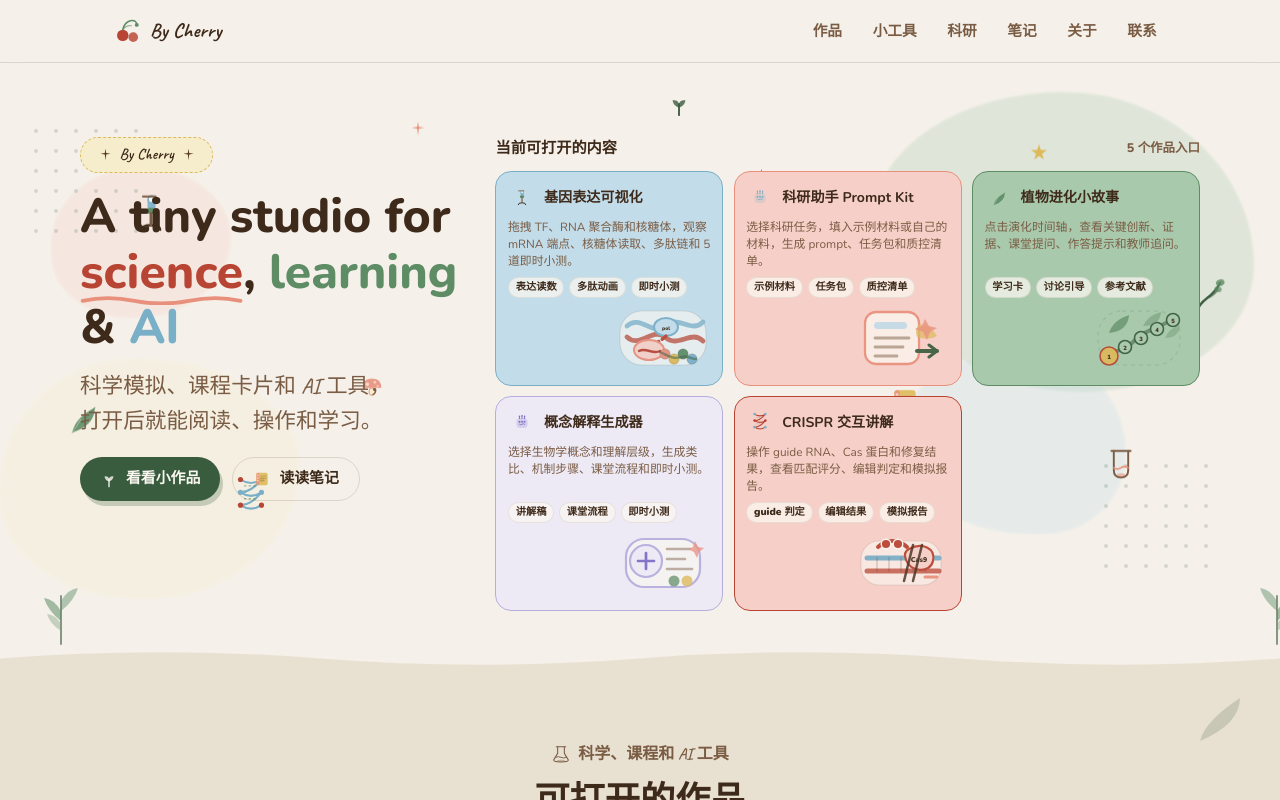
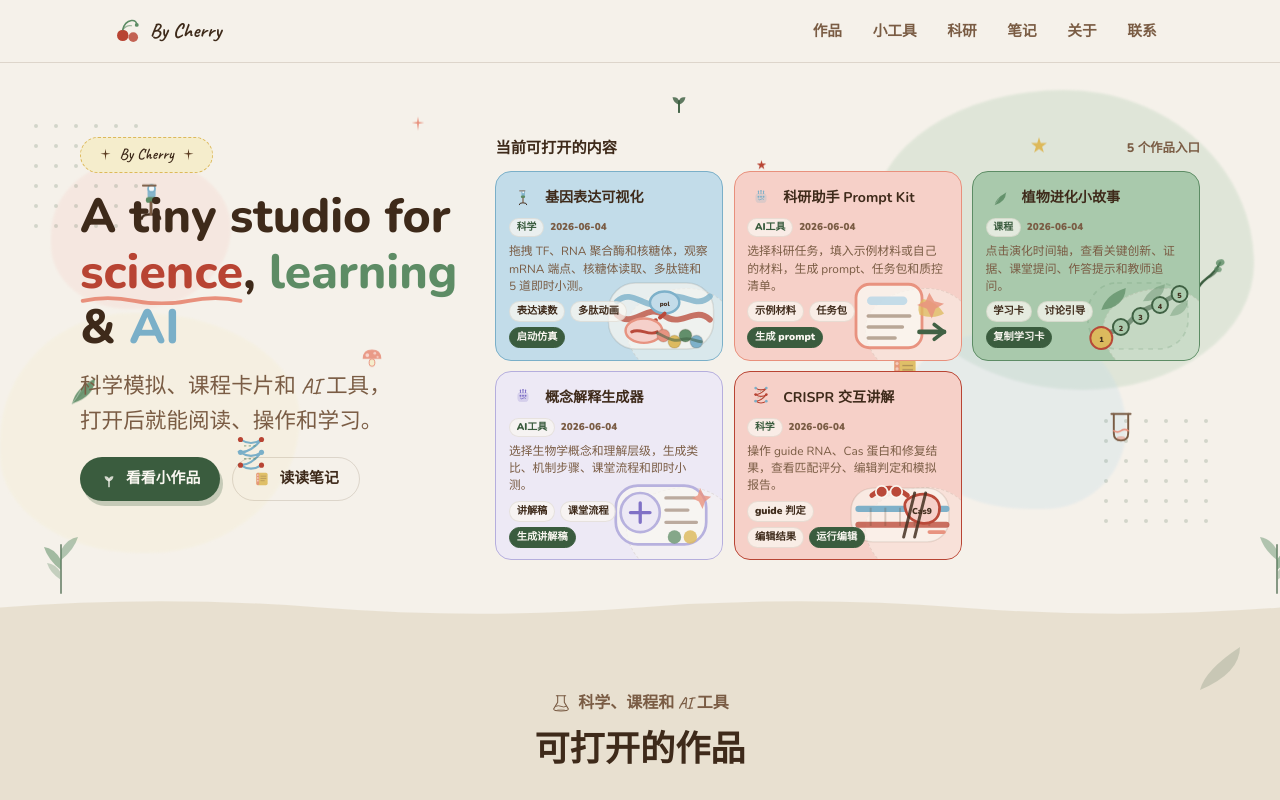
Before and after one commit to liruirui321/Bycherry, a React (Vite) app: page / in a window 1280 px wide. Built offline with nearby package versions, Linux system fonts and the light colour scheme.

Commit message:
Enhance hero work cards

```diff
--- a/src/app/components/Hero.tsx
+++ b/src/app/components/Hero.tsx
@@ -252,34 +252,46 @@ export function Hero() {
                   background: work.color,
                   border: `1.5px solid ${work.border}`,
                   borderRadius: 16,
-                  padding: "0.72rem 0.72rem 0.66rem",
+                  padding: "0.72rem 0.78rem 0.7rem",
                   color: "var(--cherry-warm-brown)",
                   textDecoration: "none",
                   textAlign: "left",
-                  minHeight: 138,
+                  minHeight: 150,
                   display: "grid",
-                  gridTemplateRows: "auto 1fr auto auto",
-                  gap: "0.42rem",
+                  gridTemplateRows: "auto auto 1fr auto",
+                  gap: "0.38rem",
                   position: "relative",
                   overflow: "hidden",
                   minWidth: 0,
                   maxWidth: "100%",
                 }}
               >
-                <div style={{ display: "flex", alignItems: "center", gap: 8, minWidth: 0 }}>
+                <div aria-hidden="true" style={{ position: "absolute", right: -18, bottom: -20, width: 114, height: 92, borderRadius: "54% 46% 48% 52% / 44% 55% 45% 56%", background: "rgba(250,247,241,0.42)", border: "1.5px dashed rgba(94,68,42,0.12)" }} />
+                <div style={{ display: "flex", alignItems: "center", gap: 8, minWidth: 0, position: "relative", zIndex: 1 }}>
                   <span style={{ width: 28, height: 28, display: "inline-flex", alignItems: "center", justifyContent: "center", transform: "scale(0.68)", transformOrigin: "center" }}>{work.icon}</span>
                   <strong style={{ fontSize: "0.88rem", lineHeight: 1.35, minWidth: 0, overflowWrap: "anywhere" }}>{work.title}</strong>
                 </div>
+                <div style={{ display: "flex", alignItems: "center", gap: 6, flexWrap: "wrap", position: "relative", zIndex: 1 }}>
+                  <span style={{ background: "rgba(250,247,241,0.72)", border: "1px solid rgba(94,68,42,0.1)", borderRadius: 999, padding: "0.08rem 0.42rem", color: "var(--cherry-forest)", fontSize: "0.62rem", fontWeight: 900 }}>
+                    {work.category}
+                  </span>
+                  <span style={{ color: "var(--cherry-warm-mid)", fontSize: "0.62rem", fontWeight: 900 }}>
+                    {work.updated}
+                  </span>
+                </div>
                 <span style={{ color: "var(--cherry-warm-mid)", fontSize: "0.74rem", lineHeight: 1.45, position: "relative", zIndex: 1, display: "block", minWidth: 0, overflowWrap: "anywhere", wordBreak: "break-word" }}>{work.desc}</span>
-                <div style={{ display: "flex", gap: 5, flexWrap: "wrap", position: "relative", zIndex: 1 }}>
-                  {work.outputs.map((output) => (
+                <div style={{ display: "flex", gap: 5, flexWrap: "wrap", alignItems: "center", paddingRight: 82, position: "relative", zIndex: 1 }}>
+                  {work.outputs.slice(0, 2).map((output) => (
                     <span key={output} style={{ background: "rgba(250,247,241,0.74)", border: "1px solid rgba(94,68,42,0.1)", borderRadius: 999, padding: "0.12rem 0.42rem", color: "var(--cherry-warm-brown)", fontSize: "0.64rem", fontWeight: 900 }}>
                       {output}
                     </span>
                   ))}
+                  <span style={{ background: "var(--cherry-forest)", border: "1px solid var(--cherry-forest)", borderRadius: 999, padding: "0.12rem 0.42rem", color: "#FAF7F1", fontSize: "0.64rem", fontWeight: 900 }}>
+                    {work.action}
+                  </span>
                 </div>
-                <div className="hero-work-preview" style={{ display: "flex", justifyContent: "flex-end", minHeight: 54, marginTop: "-0.15rem", opacity: 0.92 }}>
-                  <WorkPreviewIllustration slug={work.slug} color={work.border} />
+                <div className="hero-work-preview" style={{ position: "absolute", right: 2, bottom: 0, display: "flex", justifyContent: "flex-end", opacity: 0.96, zIndex: 0 }}>
+                  <WorkPreviewIllustration slug={work.slug} color={work.border} width={118} height={88} />
                 </div>
               </a>
             ))}
```
